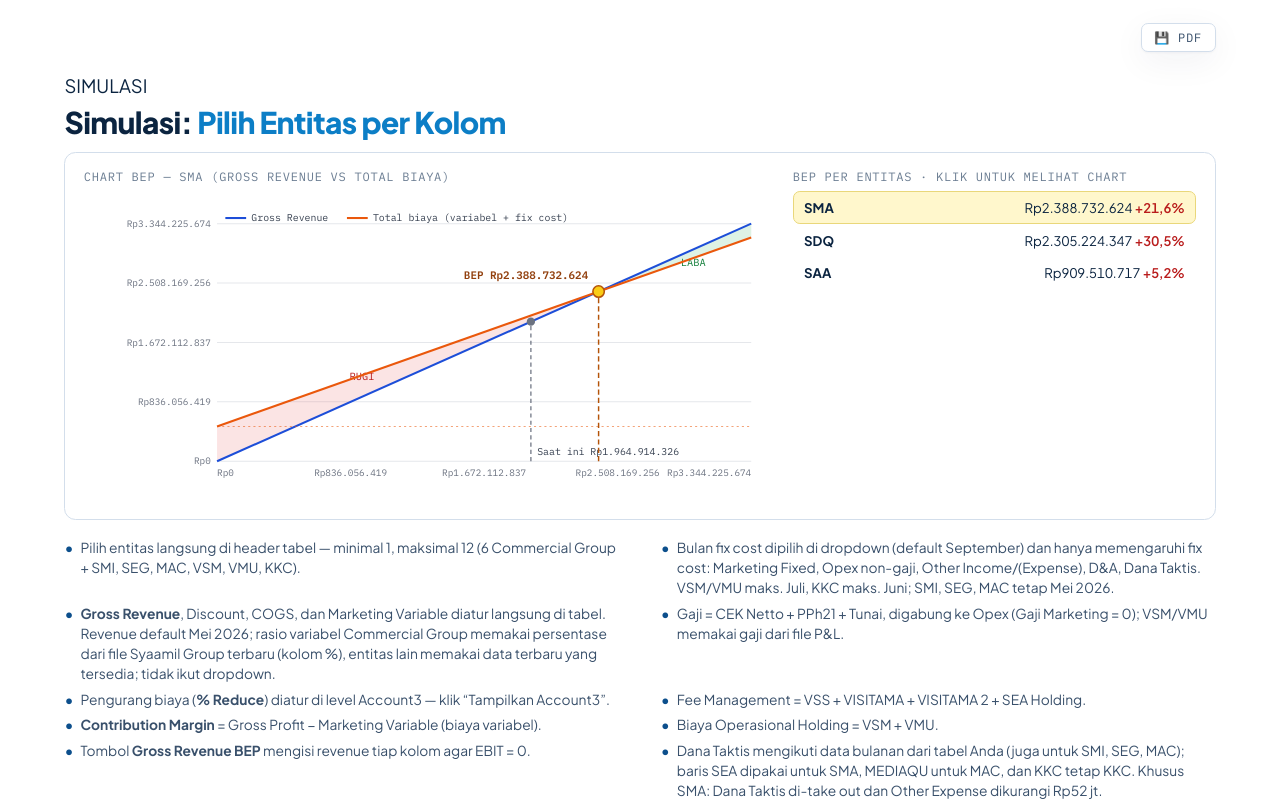
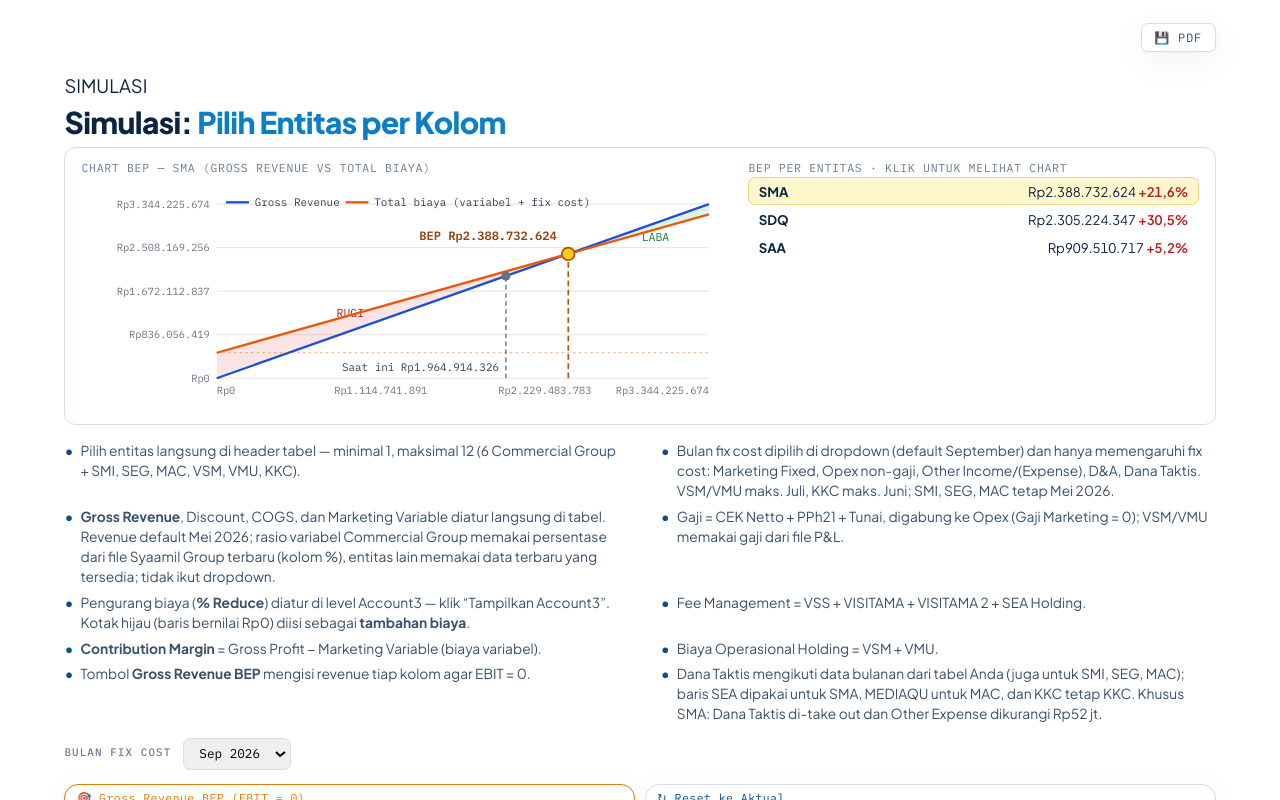
Before and after one commit to finsyaamil/dashboard_bep_syaamil, a plain HTML site: page index.html in a window 1280 px wide. Drawn offline with Linux system fonts and the light colour scheme.

Commit message:
Add files via upload

```diff
--- a/index.html
+++ b/index.html
@@ -410,15 +410,16 @@ table.pivot tr.sub:hover td{background:var(--panel)}
 #colsim-table td.n span{font-variant-numeric:tabular-nums}
 #colsim-bep-btn:hover{background:#FFF3E6 !important}
 #colsim-table tbody tr.colsim-hl td{background:#FFF7CC}
-.colsim-bep{display:grid; grid-template-columns:minmax(0,1.7fr) minmax(0,1fr); gap:20px; margin:12px 0 6px; padding:14px 16px; border:1px solid var(--line2); border-radius:10px; background:#fff}
-.colsim-bep-title{font-family:var(--f-mono); font-size:10.5px; letter-spacing:.06em; text-transform:uppercase; color:var(--ink3); margin-bottom:6px}
-.colsim-bep-list{max-height:310px; overflow-y:auto}
-.colsim-bep-row{display:flex; justify-content:space-between; gap:10px; align-items:baseline; padding:6px 9px; border-radius:6px; cursor:pointer; font-size:11.5px; border:1px solid transparent; font-variant-numeric:tabular-nums}
+.colsim-bep{display:grid; grid-template-columns:minmax(0,560px) minmax(0,1fr); gap:20px; margin:8px 0 4px; padding:10px 14px; border:1px solid var(--line2); border-radius:10px; background:#fff}
+.colsim-bep-title{font-family:var(--f-mono); font-size:10px; letter-spacing:.06em; text-transform:uppercase; color:var(--ink3); margin-bottom:2px}
+.colsim-bep-list{max-height:200px; overflow-y:auto}
+.colsim-bep-row{display:flex; justify-content:space-between; gap:10px; align-items:baseline; padding:4px 8px; border-radius:6px; cursor:pointer; font-size:11.5px; border:1px solid transparent; font-variant-numeric:tabular-nums}
 .colsim-bep-row:hover{background:#F8FAFC}
 .colsim-bep-row.sel{background:#FFF7CC; border-color:#E9D77A}
 .colsim-bep-row .pos{color:#15803D; font-weight:600}
 .colsim-bep-row .neg{color:#B91C1C; font-weight:600}
 @media (max-width:900px){.colsim-bep{grid-template-columns:1fr}}
+#colsim-table input.colsim-add{background:#F0FDF4; border-color:#86EFAC !important}
 #colsim-table input:disabled{background:#F3F4F6; color:#9CA3AF; cursor:not-allowed}
 /* border pemisah antar entitas */
 #colsim-table tbody td:nth-child(even):nth-child(n+4){border-left:2px solid #B8C4D6}
@@ -451,7 +452,7 @@ table.pivot tr.sub:hover td{background:var(--panel)}
 <ul class="colsim-points">
 <li>Pilih entitas langsung di header tabel &mdash; minimal 1, maksimal 12 (6 Commercial Group + SMI, SEG, MAC, VSM, VMU, KKC).</li>
 <li><strong>Gross Revenue</strong>, Discount, COGS, dan Marketing Variable diatur langsung di tabel. Revenue default Mei 2026; rasio variabel Commercial Group memakai persentase dari file Syaamil Group terbaru (kolom %), entitas lain memakai data terbaru yang tersedia; tidak ikut dropdown.</li>
-<li>Pengurang biaya (<strong>% Reduce</strong>) diatur di level Account3 &mdash; klik &ldquo;Tampilkan Account3&rdquo;.</li>
+<li>Pengurang biaya (<strong>% Reduce</strong>) diatur di level Account3 &mdash; klik &ldquo;Tampilkan Account3&rdquo;. Kotak hijau (baris bernilai Rp0) diisi sebagai <strong>tambahan biaya</strong>.</li>
 <li><strong>Contribution Margin</strong> = Gross Profit &minus; Marketing Variable (biaya variabel).</li>
 <li>Tombol <strong>Gross Revenue BEP</strong> mengisi revenue tiap kolom agar EBIT = 0.</li>
 <li>Bulan fix cost dipilih di dropdown (default September) dan hanya memengaruhi fix cost: Marketing Fixed, Opex non-gaji, Other Income/(Expense), D&amp;A, Dana Taktis. VSM/VMU maks. Juli, KKC maks. Juni; SMI, SEG, MAC tetap Mei 2026.</li>
@@ -555,13 +556,15 @@ function colSimAccount2Value(e, category, a2item, modelTotal, reduceMap) {
 }
 function colSimCategoryTotal(e, category, modelTotal, reduceMap) {
   const leaves = colSimLeaves(e, category);
-  if (leaves.length === 0) return modelTotal;
-  let sum = 0;
+  const seen = {};
+  let sum = leaves.length === 0 ? modelTotal : 0;
   for (const leaf of leaves) {
+    seen[leaf.key] = true;
     const baseline = leaf.ratio * modelTotal;
     const amt = (reduceMap && reduceMap[leaf.key]) || 0;
-    sum += Math.max(0, baseline - amt);
+    sum += baseline > 0 ? Math.max(0, baseline - amt) : Math.max(0, amt);
   }
+  if (reduceMap) for (const k in reduceMap) { if (!seen[k]) sum += Math.max(0, reduceMap[k] || 0); }
   return sum;
 }
 function colSimSetUniformReduce(idx, e, pct) {
@@ -805,10 +808,10 @@ function colSimDetailRows(category) {
   }
   return rows;
 }
-function colSimReduceInputHtml(idx, category, leafKey, amt) {
+function colSimReduceInputHtml(idx, category, leafKey, amt, isAdd) {
   const safeKey = leafKey.replace(/[^a-zA-Z0-9]/g, '_');
   const id = `colsim_leaf_${idx}_${category}_${safeKey}`;
-  return `<input type="text" inputmode="numeric" id="${id}" value="${simFormatThousands(String(Math.round(amt)))}" style="width:98px; font-size:10.5px; padding:2px 4px; text-align:right; border:1px solid var(--line2); border-radius:4px; font-family:var(--f-mono)" oninput="colSimOnLeafReduceInput(${idx}, '${category}', '${leafKey}', this)">`;
+  return `<input type="text" inputmode="numeric" id="${id}" value="${simFormatThousands(String(Math.round(amt)))}" style="width:98px; font-size:10.5px; padding:2px 4px; text-align:right; border:1px solid var(--line2); border-radius:4px; font-family:var(--f-mono)" ${isAdd ? ' class="colsim-add" title="Baris bernilai Rp0: isi nominal untuk MENAMBAH biaya"' : ''} oninput="colSimOnLeafReduceInput(${idx}, '${category}', '${leafKey}', this)">`;
 }
 function colSimDetail3Rows(category) {
   const categoryA2Items = Object.keys(COMM_ACC_DETAIL.SMA[category]);
@@ -830,11 +833,12 @@ function colSimDetail3Rows(category) {
         const reduceMap = colSimReduceArr[idx][category];
         const leafKey = a2item + '|' + item3;
         const leaf = colSimLeaves(e, category).find(l => l.key === leafKey);
-        if (!leaf) { cells += `<td class="n"><span>${simFmtRp(0)}</span></td><td class="n">${colSimReduceInputHtml(idx, category, leafKey, 0).replace('<input', '<input disabled')}</td>`; return; }
         const amt = (reduceMap && reduceMap[leafKey]) || 0;
-        const v = Math.max(0, leaf.ratio * modelTotal - amt);
+        const base = leaf ? leaf.ratio * modelTotal : 0;
+        const isAdd = base <= 0;
+        const v = isAdd ? Math.max(0, amt) : Math.max(0, base - amt);
         totalV += v;
-        cells += `<td class="n"><span>${simFmtRp(v)}</span></td><td class="n">${colSimReduceInputHtml(idx, category, leafKey, amt)}</td>`;
+        cells += `<td class="n"><span>${simFmtRp(v)}</span></td><td class="n">${colSimReduceInputHtml(idx, category, leafKey, amt, isAdd)}</td>`;
       });
       cells += `<td class="n"><span>${simFmtRp(totalV)}</span></td>`;
       rows += `<tr class="cf-detail cf-detail-acc3">${cells}</tr>`;
@@ -1032,17 +1036,20 @@ function colSimRenderBepChart() {
   const idx = colSimEntities.indexOf(colSimBepSel), b = colSimBepRevenue(idx), cur = colSimRevArr[idx];
   if (titleEl) titleEl.textContent = 'Chart BEP \u2014 ' + colSimBepSel + ' (Gross Revenue vs Total Biaya)';
   if (!b.ok) { wrap.innerHTML = '<div style="padding:40px 10px; font-size:12px; color:var(--ink3)">BEP tidak tercapai: discount + COGS + biaya variabel \u2265 100% dari revenue.</div>'; return; }
-  const W = 660, H = 300, L = 128, R = 18, T = 20, B = 40, PW = W - L - R, PH = H - T - B;
+  const W = 560, H = 205, L = 118, R = 14, T = 16, B = 30, PW = W - L - R, PH = H - T - B;
   const xMax = Math.max(cur, b.rev, 1) * 1.4;
   const costAt = function(x) { return x * (1 - b.rate) + b.fixedNeed; };
   const yMax = Math.max(xMax, costAt(xMax), 1) * 1.05;
   const sx = function(x) { return L + x / xMax * PW; }, sy = function(y) { return T + PH - y / yMax * PH; };
   let s = '<svg viewBox="0 0 ' + W + ' ' + H + '" width="100%" style="display:block; font-family:var(--f-mono)">';
   for (let i = 0; i <= 4; i++) {
-    const yv = yMax / 1.05 * i / 4, xv = xMax * i / 4;
+    const yv = yMax / 1.05 * i / 4;
     s += '<line x1="' + L + '" x2="' + (W - R) + '" y1="' + sy(yv) + '" y2="' + sy(yv) + '" stroke="#E5E7EB" stroke-width="1"/>';
     s += '<text x="' + (L - 6) + '" y="' + (sy(yv) + 3) + '" font-size="9" fill="#6B7280" text-anchor="end">' + simFmtRp(yv) + '</text>';
-    s += '<text x="' + sx(xv) + '" y="' + (H - B + 14) + '" font-size="9" fill="#6B7280" text-anchor="' + (i === 0 ? 'start' : (i === 4 ? 'end' : 'middle')) + '">' + simFmtRp(xv) + '</text>';
+  }
+  for (let i = 0; i <= 3; i++) {
+    const xv = xMax * i / 3;
+    s += '<text x="' + sx(xv) + '" y="' + (H - B + 14) + '" font-size="9" fill="#6B7280" text-anchor="' + (i === 0 ? 'start' : (i === 3 ? 'end' : 'middle')) + '">' + simFmtRp(xv) + '</text>';
   }
   if (b.rev > 0) {
     s += '<polygon points="' + sx(0) + ',' + sy(0) + ' ' + sx(0) + ',' + sy(costAt(0)) + ' ' + sx(b.rev) + ',' + sy(b.rev) + '" fill="rgba(220,38,38,.12)"/>';
@@ -1056,15 +1063,15 @@ function colSimRenderBepChart() {
   // current revenue marker
   s += '<line x1="' + sx(cur) + '" x2="' + sx(cur) + '" y1="' + sy(0) + '" y2="' + sy(cur) + '" stroke="#6B7280" stroke-width="1.2" stroke-dasharray="4 3"/>';
   s += '<circle cx="' + sx(cur) + '" cy="' + sy(cur) + '" r="4" fill="#6B7280"/>';
-  const nearRight = sx(cur) > L + PW * 0.62;
-  s += '<text x="' + (sx(cur) + (nearRight ? -6 : 6)) + '" y="' + (sy(0) - 6) + '" font-size="9.5" fill="#374151" text-anchor="' + (nearRight ? 'end' : 'start') + '">Saat ini ' + simFmtRp(cur) + '</text>';
+  const labelLeft = (cur < b.rev) ? (sx(cur) - L > 150) : false;
+  s += '<text x="' + (sx(cur) + (labelLeft ? -6 : 6)) + '" y="' + (sy(0) - 6) + '" font-size="9.5" fill="#374151" text-anchor="' + (labelLeft ? 'end' : 'start') + '">Saat ini ' + simFmtRp(cur) + '</text>';
   // BEP marker
   s += '<line x1="' + sx(b.rev) + '" x2="' + sx(b.rev) + '" y1="' + sy(0) + '" y2="' + sy(b.rev) + '" stroke="#B45309" stroke-width="1.4" stroke-dasharray="5 3"/>';
   s += '<circle cx="' + sx(b.rev) + '" cy="' + sy(b.rev) + '" r="5.5" fill="#FACC15" stroke="#B45309" stroke-width="1.5"/>';
   s += '<text x="' + (sx(b.rev) - 10) + '" y="' + (sy(b.rev) - 12) + '" font-size="10.5" font-weight="700" fill="#92400E" text-anchor="end">BEP ' + simFmtRp(b.rev) + '</text>';
   // legend
   s += '<line x1="' + (L + 8) + '" x2="' + (L + 28) + '" y1="' + (T + 6) + '" y2="' + (T + 6) + '" stroke="#1D4ED8" stroke-width="2"/><text x="' + (L + 33) + '" y="' + (T + 9) + '" font-size="9.5" fill="#374151">Gross Revenue</text>';
-  s += '<line x1="' + (L + 125) + '" x2="' + (L + 145) + '" y1="' + (T + 6) + '" y2="' + (T + 6) + '" stroke="#EA580C" stroke-width="2"/><text x="' + (L + 150) + '" y="' + (T + 9) + '" font-size="9.5" fill="#374151">Total biaya (variabel + fix cost)</text>';
+  s += '<line x1="' + (L + 112) + '" x2="' + (L + 132) + '" y1="' + (T + 6) + '" y2="' + (T + 6) + '" stroke="#EA580C" stroke-width="2"/><text x="' + (L + 137) + '" y="' + (T + 9) + '" font-size="9.5" fill="#374151">Total biaya (variabel + fix cost)</text>';
   s += '</svg>';
   wrap.innerHTML = s;
 }
```
